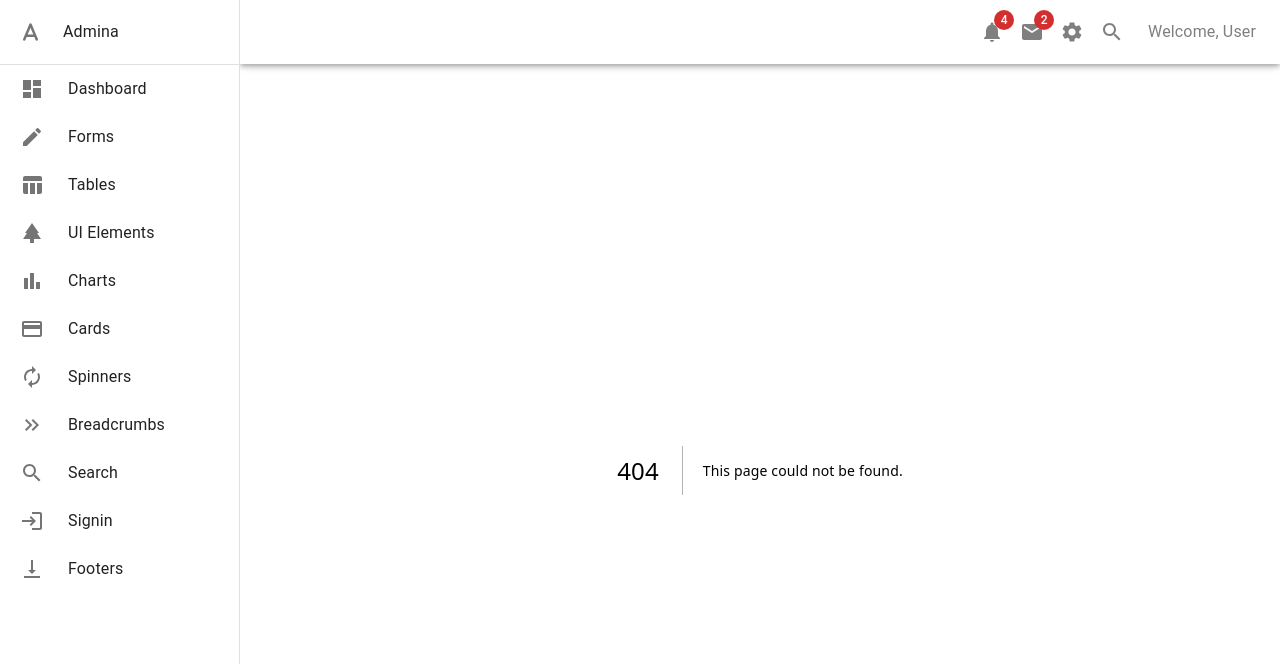
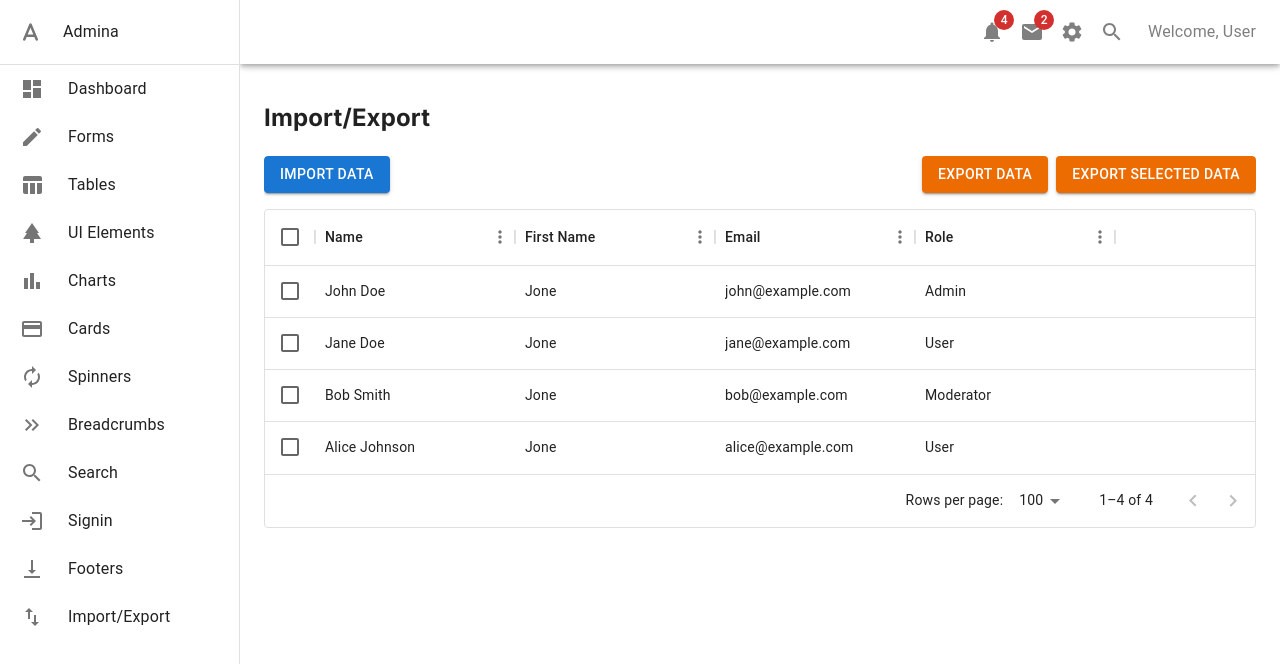
Before and after one commit to ravenanhq/admina, a Next.js app: page /import-export-element in a window 1280 px wide. Before the commit this address had no page. Shown: the top 664 px of the page. Built offline with nearby package versions, Linux system fonts and the light colour scheme.

Commit message:
[Task-23]-Implemented Data export and import feature.

```diff
--- a/package.json
+++ b/package.json
@@ -21,6 +21,7 @@
     "@mui/x-data-grid": "^6.17.0",
     "chart.js": "^4.4.0",
     "next": "^13.5.5",
+    "papaparse": "^5.4.1",
     "react": "^18.2.0",
     "react-bootstrap": "^2.9.1",
     "react-chartjs-2": "^5.2.0",
--- a/src/app/components/Header/Header.tsx
+++ b/src/app/components/Header/Header.tsx
@@ -31,6 +31,7 @@ import VerticalAlignBottomIcon from '@mui/icons-material/VerticalAlignBottom';
 import { FontAwesomeIcon } from "@fortawesome/react-fontawesome";
 import { faA } from "@fortawesome/free-solid-svg-icons";
 import  LoginIcon from "@mui/icons-material/Login";
+import ImportExportIcon from '@mui/icons-material/ImportExport';
 
 interface AppBarProps extends MuiAppBarProps {
   open?: boolean;
@@ -102,6 +103,7 @@ const Header: React.FC = () => {
     { label: "Search", route: "/search" },
     { label: "Signin" , route:"/signin" },
     { label: "Footers", route: "/footer" },
+    { label: "Import/Export", route: "/import-export-element" },
   ];
   const list = () => (
     <Box
@@ -174,6 +176,7 @@ const Header: React.FC = () => {
                   {menuItem.label === "Search" ? <SearchIcon /> : ""}
                   {menuItem.label === "Signin" ? <LoginIcon /> : ""}
                   {menuItem.label === "Footers" ? <VerticalAlignBottomIcon /> : ""}
+                  {menuItem.label === "Import/Export" ? <ImportExportIcon /> : ""}
                 </ListItemIcon>
                 <ListItemText primary={menuItem.label} sx={{ ml: 2 }} />
               </ListItemButton>
--- /dev/null
+++ b/src/app/components/ImportExportElement/DataTable.tsx
@@ -0,0 +1,96 @@
+import React, { useState, useEffect } from "react";
+import { Card, CardContent, Grid } from "@mui/material";
+import { DataGrid } from "@mui/x-data-grid";
+import ExportElement from "./ExportElement";
+import ImportElement from "./ImportElement";
+import Snackbar from "@mui/material/Snackbar";
+import IconButton from "@mui/material/IconButton";
+import CloseIcon from "@mui/icons-material/Close";
+import dataTable from "../../../data-table.json";
+import ExportSelectedData from "./ExportSelectedData";
+import { useTheme } from '@mui/material/styles';
+import useMediaQuery from '@mui/material/useMediaQuery';
+
+const DataTable = () => {
+  const [orders, setOrders] = useState([]);
+  const [selectedRows, setSelectedRows] = useState([]);
+  const [openSnackbar, setOpenSnackbar] = useState(false);
+  const [successMessage, setSuccessMessage] = useState("");
+
+  const theme = useTheme();
+  const isMobile = useMediaQuery(theme.breakpoints.down('sm'));
+
+  useEffect(() => {
+    setOrders(dataTable);
+  }, []);
+
+  const handleImport = (importedData) => {
+    setOrders(importedData);
+    setSuccessMessage("Data imported successfully!");
+    setOpenSnackbar(true);
+  };
+
+  const handleSelectionChange = (selection) => {
+    setSuccessMessage("Data exported successfully!");
+    setSelectedRows(selection);
+  };
+
+  const handleExportSuccess = (message) => {
+    setSuccessMessage(message);
+    setOpenSnackbar(true);
+  };
+
+  const columns = [
+    { field: "name", headerName: "Name", width: 200 },
+    { field: "firstName", headerName: "First Name", width: 200 },
+    { field: "email", headerName: "Email", width: 200 },
+    { field: "role", headerName: "Role", width: 200 },
+  ];
+
+  return (
+    <Card style={{ border: '0px', boxShadow: "none", padding: 0 }}>
+      <Grid container spacing={2} alignItems="center">
+        <Grid item xs={12} sm={6} style={{ textAlign: "left" }}>
+          <ImportElement onImport={handleImport} />
+        </Grid>
+        <Grid item xs={12} sm={6} style={{ textAlign:isMobile ? "start" : "right" }}>
+          <ExportElement dataToExport={orders} onExportSuccess={handleExportSuccess}/>
+          <ExportSelectedData
+            dataToExport={orders}
+            selectedRows={selectedRows}
+            onExportSuccess={handleExportSuccess}
+          />
+        </Grid>
+      </Grid>
+
+      <CardContent style={{ padding: "16px 0" }}>
+        <DataGrid
+          rows={orders}
+          columns={columns}
+          getRowId={(row) => row.sno}
+          checkboxSelection
+          autoHeight
+          onRowSelectionModelChange={(selection) => handleSelectionChange(selection)}
+        />
+        <Snackbar
+          open={openSnackbar}
+          autoHideDuration={6000}
+          onClose={() => setOpenSnackbar(false)}
+          message={successMessage}
+          action={
+            <IconButton
+              size="small"
+              aria-label="close"
+              color="inherit"
+              onClick={() => setOpenSnackbar(false)}
+            >
+              <CloseIcon fontSize="small" />
+            </IconButton>
+          }
+        />
+      </CardContent>
+    </Card>
+  );
+};
+
+export default DataTable;
--- /dev/null
+++ b/src/app/components/ImportExportElement/ExportElement.tsx
@@ -0,0 +1,38 @@
+import React from "react";
+import { Button } from "@mui/material";
+import Papa from "papaparse";
+import { useTheme } from '@mui/material/styles';
+import useMediaQuery from '@mui/material/useMediaQuery';
+
+const ExportElement = ({ dataToExport ,onExportSuccess}) => {
+
+  const theme = useTheme();
+  const isMobile = useMediaQuery(theme.breakpoints.down('sm'));
+
+  const exportData = () => {
+    const csvData = Papa.unparse(dataToExport, {
+      header: true,
+    });
+
+    const blob = new Blob([csvData], { type: "text/csv;charset=utf-8;" });
+    const link = document.createElement("a");
+
+    link.href = URL.createObjectURL(blob);
+    link.download = "exported_data.csv";
+    link.click();
+    onExportSuccess("Data exported successfully!");
+  };
+
+  return (
+    <Button
+      variant="contained"
+      color="warning"
+      onClick={exportData}
+      style={{ margin: isMobile ? "15px 0 0 0" : "0 0 0 8px" }}
+    >
+      Export Data
+    </Button>
+  );
+};
+
+export default ExportElement;
--- /dev/null
+++ b/src/app/components/ImportExportElement/ExportSelectedData.tsx
@@ -0,0 +1,49 @@
+import React from "react";
+import { Button } from "@mui/material";
+import Papa from "papaparse";
+import { useTheme } from '@mui/material/styles';
+import useMediaQuery from '@mui/material/useMediaQuery';
+
+const ExportSelectedData = ({ dataToExport, selectedRows,onExportSuccess }) => {
+
+    const theme = useTheme();
+    const isMobile = useMediaQuery(theme.breakpoints.down('sm'))
+    const isTab = useMediaQuery("(max-width:800px)");
+
+    const exportSelectedData = () => {
+        if (selectedRows && selectedRows.length > 0) {
+            const selectedData = dataToExport.filter(
+                (row) => selectedRows.includes(row.sno)
+            );
+
+            if (selectedData.length > 0) {
+                const csvData = Papa.unparse(selectedData, {
+                    header: true,
+                });
+
+                const blob = new Blob([csvData], { type: "text/csv;charset=utf-8;" });
+                const link = document.createElement("a");
+
+                link.href = URL.createObjectURL(blob);
+                link.download = "exported_data_selected.csv";
+                link.click();
+                onExportSuccess("Data exported successfully!");
+            } else {
+                console.warn("No matching rows found for selected IDs.");
+            }
+        } else {
+            console.warn("No rows selected to export.");
+        }
+    };
+
+    return (
+        <Button variant="contained" color="warning" style={{
+            margin: isMobile ? "15px 0 0 4px" : isTab ? "6px 0 0 8px" : "0 0 0 8px"
+        }}
+            onClick={exportSelectedData}>
+            Export Selected Data
+        </Button>
+    );
+};
+
+export default ExportSelectedData;
--- /dev/null
+++ b/src/app/components/ImportExportElement/ImportElement.tsx
@@ -0,0 +1,48 @@
+import React from "react";
+import { Button } from "@mui/material";
+import Papa from "papaparse";
+
+const ImportElement = ({ onImport }) => {
+
+  const handleFileChange = (event) => {
+    const file = event.target.files[0];
+
+    if (file) {
+      const reader = new FileReader();
+
+      reader.onload = (e) => {
+        const result = e.target.result;
+
+        Papa.parse(result, {
+          header: true,
+          dynamicTyping: true,
+          skipEmptyLines: true,
+          complete: (parsedData) => {
+            onImport(parsedData.data);
+          },
+          error: (error) => {
+            console.error("Error parsing CSV:", error.message);
+          },
+        });
+      };
+
+      reader.readAsText(file);
+    }
+  };
+
+  return (
+    <label>
+      <Button variant="contained" component="span">
+        Import Data
+      </Button>
+      <input
+        type="file"
+        accept=".csv, application/vnd.ms-excel, application/vnd.openxmlformats-officedocument.spreadsheetml.sheet"
+        style={{ display: "none" }}
+        onChange={handleFileChange}
+      />
+    </label>
+  );
+};
+
+export default ImportElement;
--- a/src/app/components/Sidebar/Sidebar.tsx
+++ b/src/app/components/Sidebar/Sidebar.tsx
@@ -23,6 +23,7 @@ import KeyboardDoubleArrowRightIcon from "@mui/icons-material/KeyboardDoubleArro
 import SearchIcon from "@mui/icons-material/Search";
 import  LoginIcon from "@mui/icons-material/Login";
 import VerticalAlignBottomIcon from '@mui/icons-material/VerticalAlignBottom';
+import ImportExportIcon from '@mui/icons-material/ImportExport';
 
 const drawerWidth = 240;
 
@@ -88,6 +89,7 @@ const Sidebar: React.FC = () => {
     { label: "Search", route: "/search" },
     { label: "Signin" , route: "/signin"},
     { label: "Footers", route: "/footer" },
+    { label: "Import/Export", route: "/import-export-element" },
   ];
   const isMobile = useMediaQuery("(max-width:1023px)");
   const [hover, setHover] = React.useState(false);
@@ -181,6 +183,7 @@ const Sidebar: React.FC = () => {
                       {menuItem.label === "Search" ? <SearchIcon /> : ""}
                       {menuItem.label === "Signin" ? <LoginIcon /> : ""}
                       {menuItem.label === "Footers" ? <VerticalAlignBottomIcon /> : ""}
+                      {menuItem.label === "Import/Export" ? <ImportExportIcon /> : ""}
                     </ListItemIcon>
                     <ListItemText
                       primary={menuItem.label}
--- /dev/null
+++ b/src/app/import-export-element/page.tsx
@@ -0,0 +1,21 @@
+"use client";
+import React from "react";
+import { Grid } from "@mui/material";
+import DataTable from "../components/ImportExportElement/DataTable";
+
+const ImportExportTable = () => {
+  return (
+    <>
+      <h2 style={{ paddingTop: 30 }}>Import/Export</h2>
+      <div style={{ paddingTop: 10 }}>
+        <Grid container spacing={3} style={{ paddingTop: 10 }}>
+          <Grid item xs={12} style={{ height: "100%" }}>
+            <DataTable></DataTable>
+          </Grid>
+        </Grid>
+      </div>
+    </>
+  );
+};
+
+export default ImportExportTable;
--- /dev/null
+++ b/src/data-table.json
@@ -0,0 +1,6 @@
+[
+    { "sno": 1, "name": "John Doe", "firstName": "Jone","email": "john@example.com", "role": "Admin" },
+    { "sno": 2, "name": "Jane Doe", "firstName": "Jone","email": "jane@example.com", "role": "User" },
+    { "sno": 3, "name": "Bob Smith","firstName": "Jone", "email": "bob@example.com", "role": "Moderator" },
+    { "sno": 4, "name": "Alice Johnson","firstName": "Jone", "email": "alice@example.com", "role": "User" }
+]
```
